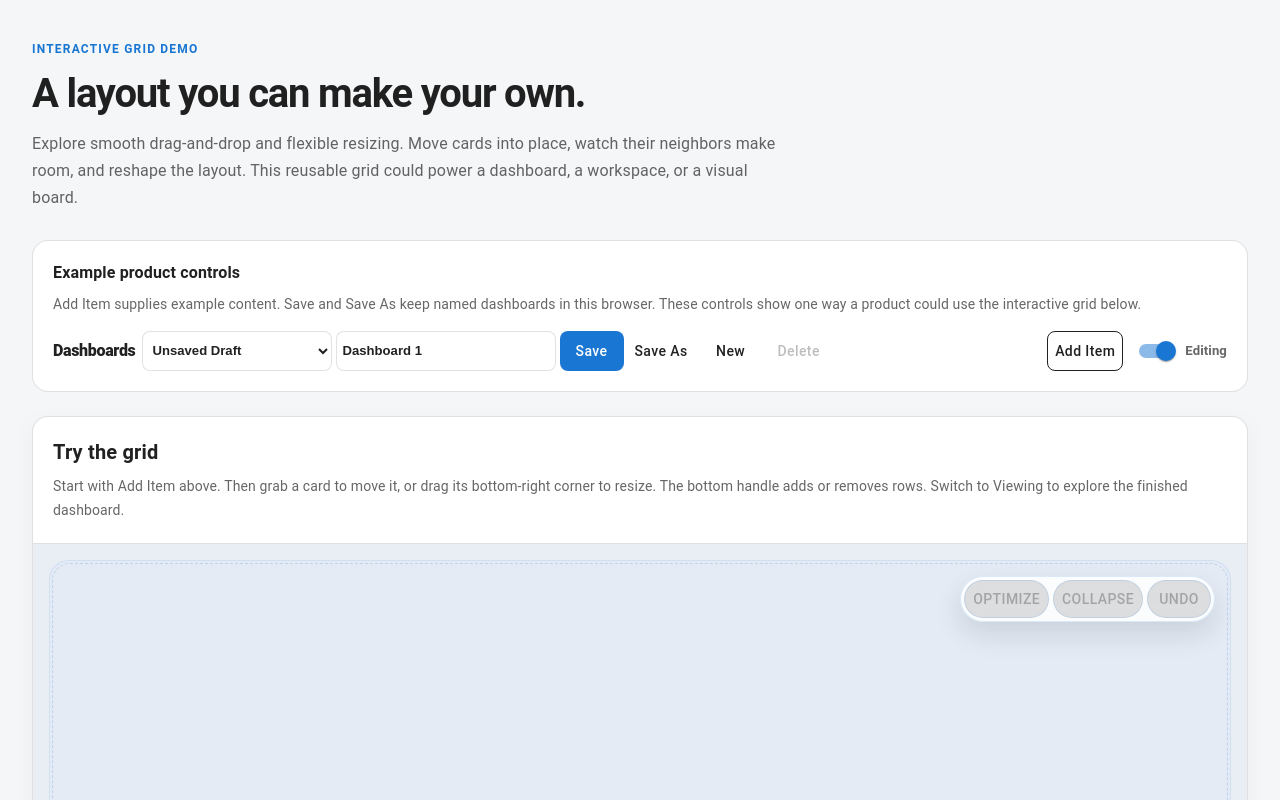
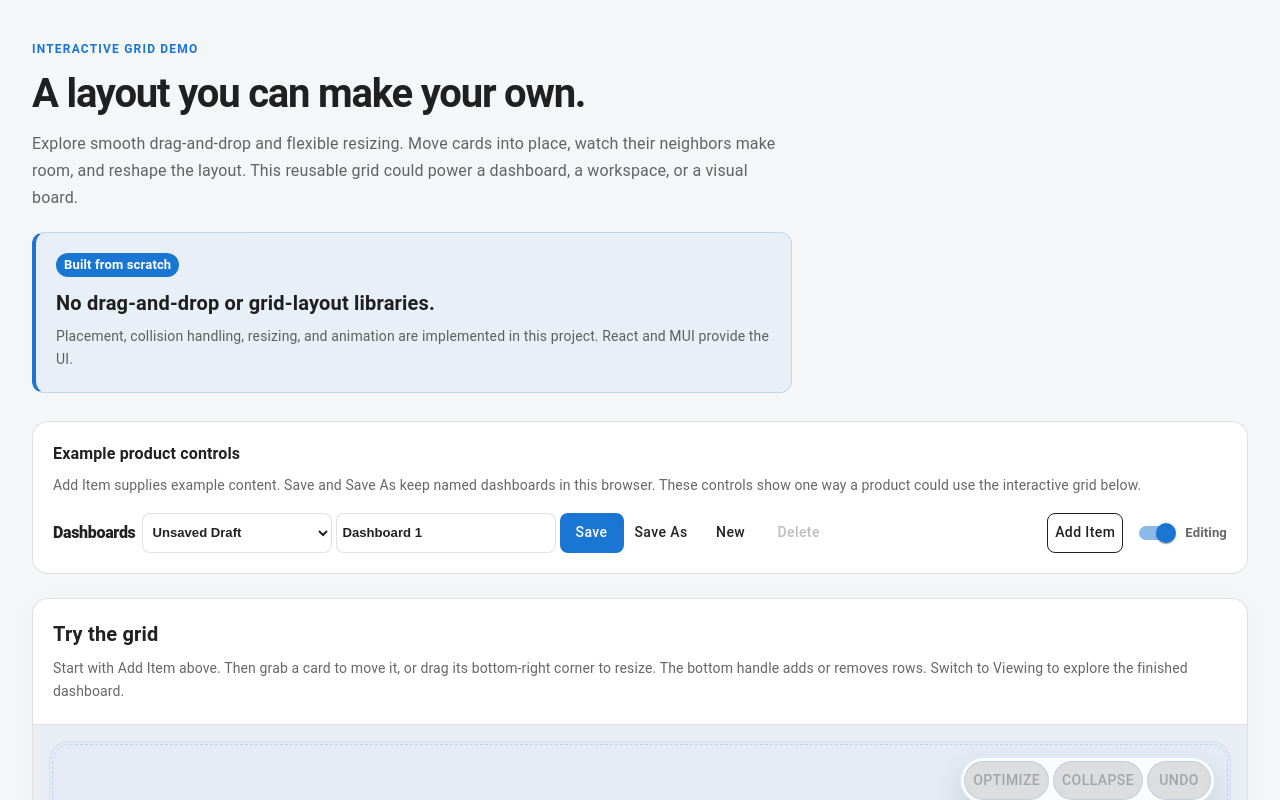
Before and after one commit to bwenzinger/customizable-dashboard, a React (Vite) app: page / in a window 1280 px wide. Shown: the top 800 px of the page. Built offline with nearby package versions, Linux system fonts and the light colour scheme.

Commit message:
highlight that no libraries are used

```diff
--- a/src/DemoPageFrame.tsx
+++ b/src/DemoPageFrame.tsx
@@ -1,5 +1,6 @@
 import type { ReactNode } from 'react';
-import { Box, Typography } from '@mui/material';
+import { Box, Chip, Typography } from '@mui/material';
+import { alpha } from '@mui/material/styles';
 
 type DemoPageFrameProps = {
   controls: ReactNode;
@@ -58,6 +59,43 @@ export function DemoPageFrame({
           place, watch their neighbors make room, and reshape the layout. This
           reusable grid could power a dashboard, a workspace, or a visual board.
         </Typography>
+        <Box
+          component="aside"
+          aria-label="Custom grid implementation"
+          sx={(theme) => ({
+            mt: 5,
+            p: { xs: 4, md: 5 },
+            border: `1px solid ${alpha(theme.palette.primary.main, 0.2)}`,
+            borderLeft: `4px solid ${theme.palette.primary.main}`,
+            borderRadius: '12px',
+            bgcolor: alpha(theme.palette.primary.main, 0.05),
+          })}
+        >
+          <Chip
+            label="Built from scratch"
+            color="primary"
+            size="small"
+            sx={{ mb: 3, fontWeight: 700 }}
+          />
+          <Typography
+            component="p"
+            sx={{
+              fontSize: { xs: 18, md: 20 },
+              fontWeight: 700,
+              lineHeight: 1.4,
+              mb: 2,
+            }}
+          >
+            No drag-and-drop or grid-layout libraries.
+          </Typography>
+          <Typography
+            color="text.secondary"
+            sx={{ fontSize: 14, lineHeight: 1.7 }}
+          >
+            Placement, collision handling, resizing, and animation are
+            implemented in this project. React and MUI provide the UI.
+          </Typography>
+        </Box>
       </Box>
 
       <Box
```
Also changed, not shown: chatGptReminders.txt.
